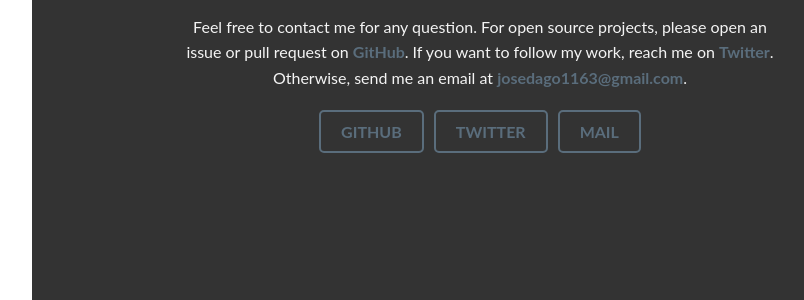
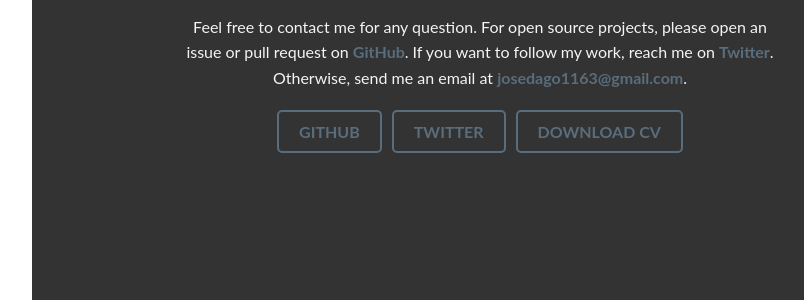
Before and after one commit to DeiviGT1/blog2.0, a Flask app: page / in a window 1280 px wide. Shown: the part 2875-3175 px from the top of the page, without its empty margins (352-1156 px from the left). Run offline with Flask 3, Linux system fonts and the light colour scheme; parts of the project's set-up code (start-up, migrations or seed data) failed here and were passed over; some libraries are stand-ins or nearby versions.

Commit message:
Add CV download link to contact page and include CV file
- Introduced a "Download CV" link in `contact.html` for easy access to the CV.
- Uploaded `CV-JoseDavidGonzalez.pdf` to the static files for

```diff
--- a/app/templates/main/contact.html
+++ b/app/templates/main/contact.html
@@ -7,7 +7,7 @@
         <div class="buttons">
             <a href="https://github.com/DeiviGT1" target="_blank">Github</a>
             <a href="https://twitter.com/DavidGT1163" target="_blank">Twitter</a>
-            <a href="mailto:josedago1163@gmail.com">Mail</a>
+            <a href="{{ url_for('static', filename='pdf/CV-JoseDavidGonzalez.pdf') }}" download="CV-JoseDavidGonzalez.pdf">Download CV</a>
         </div>
     </div>
 </div>
```
Also changed, not shown: 1 other file.
